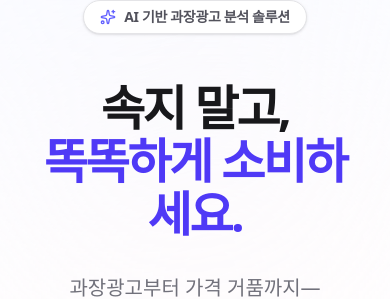
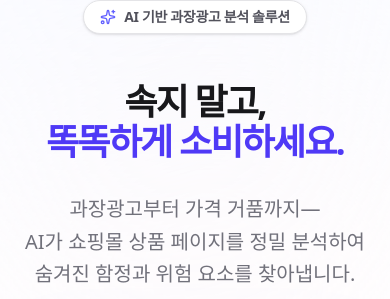
Before and after one commit to jiminseong/dangsamo-web, a Next.js app: page / in a window 390 px wide. Shown: the part 144-443 px from the top of the page. Built offline with nearby package versions, Linux system fonts and the light colour scheme; no server answers.

Commit message:
feat: Migrate to new Supabase project (Seoul region), improve UX (404/Loading/MyPage), and fix subscription API

```diff
--- a/src/app/HomeContent.tsx
+++ b/src/app/HomeContent.tsx
@@ -101,7 +101,7 @@ export function HomeContent({ user, initialData }: HomeContentProps) {
           <motion.h1
             initial={{ opacity: 0, y: 20 }}
             animate={{ opacity: 1, y: 0 }}
-            className="text-5xl md:text-7xl font-bold tracking-tighter text-zinc-900 mb-8 leading-[1.1]"
+            className="text-4xl md:text-7xl font-bold tracking-tighter text-zinc-900 mb-8 leading-[1.1]"
           >
             속지 말고, <br />
             <span className="text-indigo-600">똑똑하게 소비하세요.</span>
```
